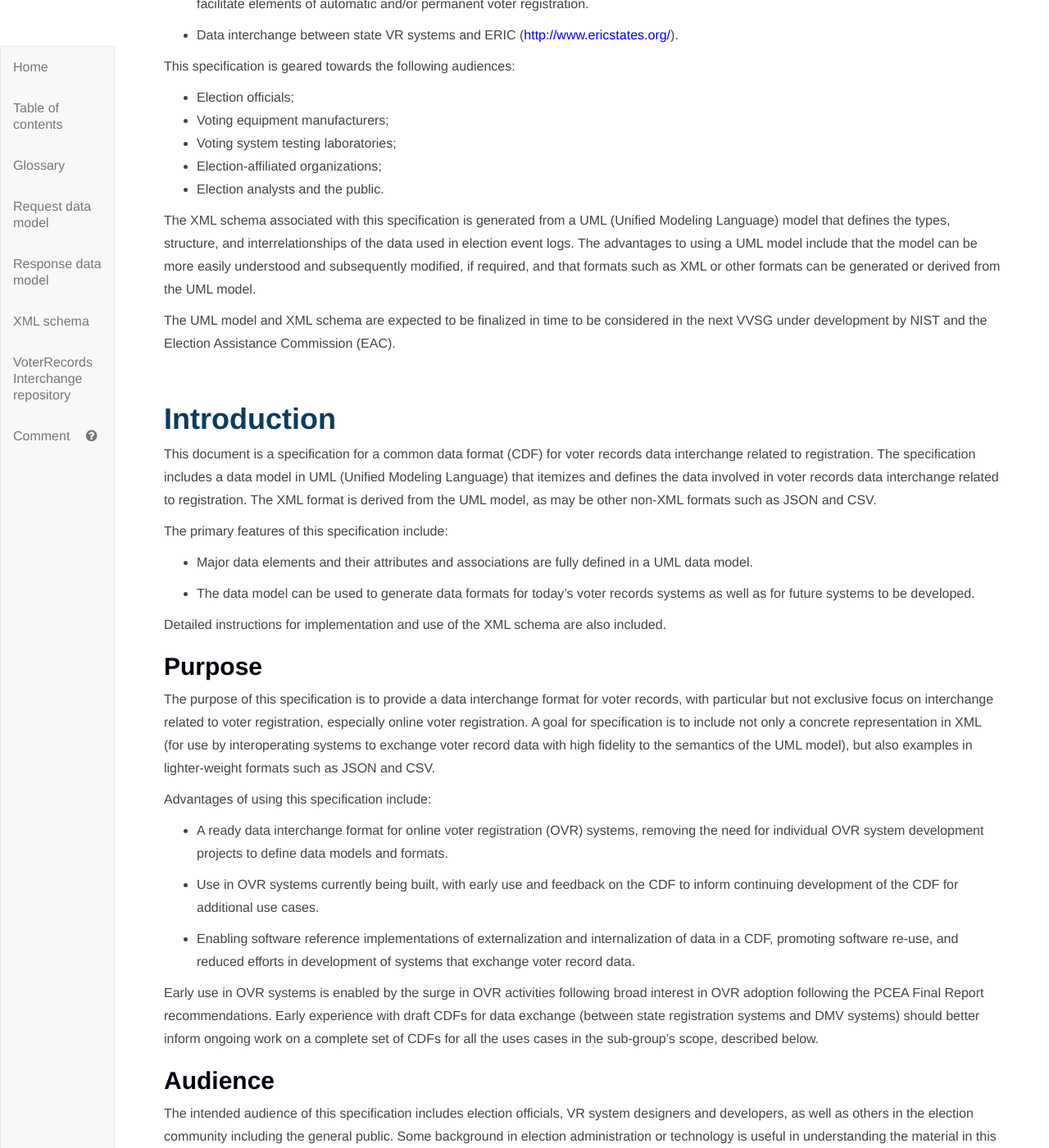
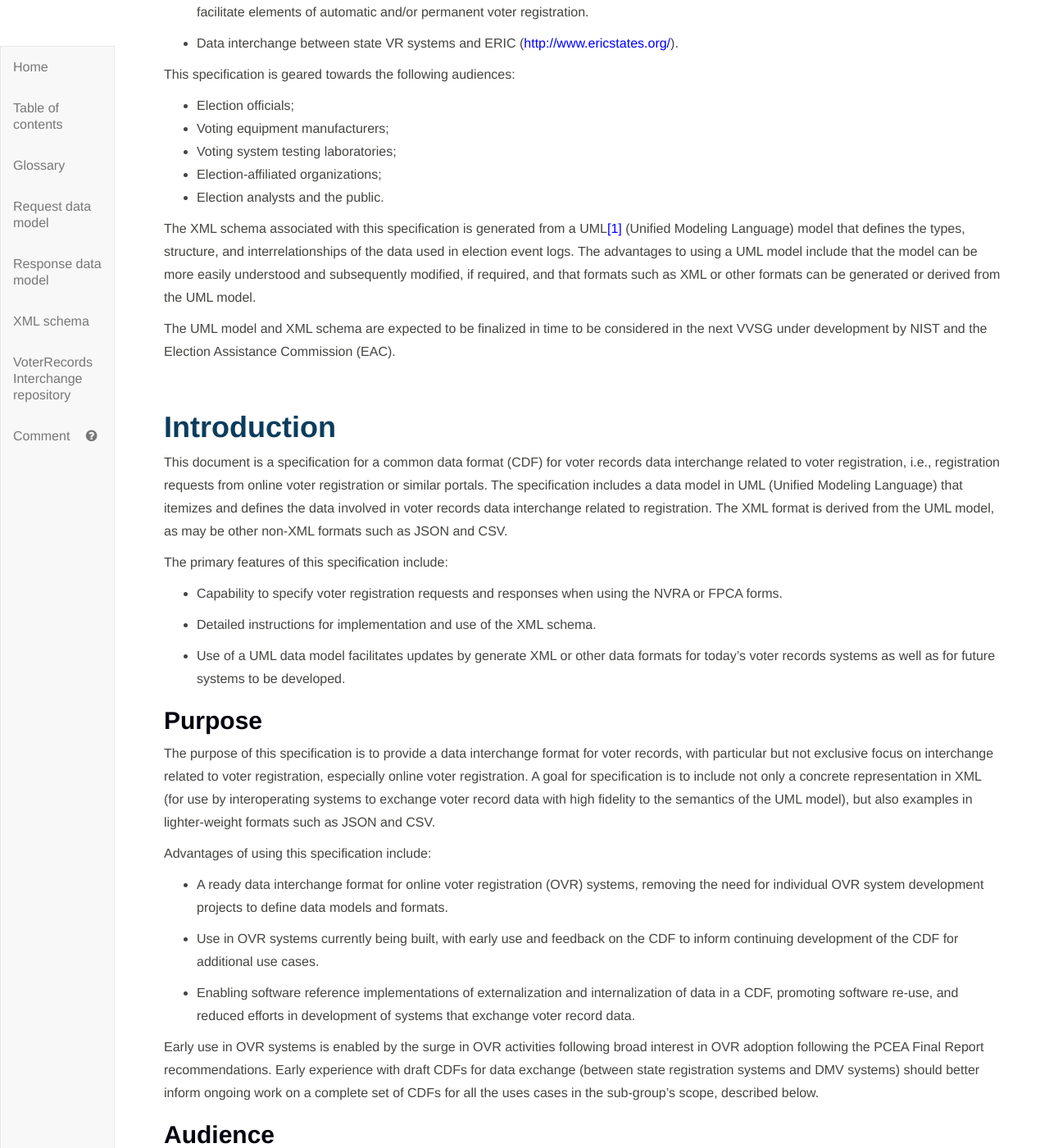
Before and after one commit to usnistgov/VoterRecordsInterchange, a Jekyll site: the page built from index-jd.md, in a window 1280 px wide and 1400 px high, scrolled down 3431 px. Shown: the whole window at 82% size. Built offline with Jekyll 4.4.1, drawn with Linux system fonts in a browser that asks for light colours; our own code applies the rules of GitHub Pages for plain Markdown files; some of the changed text lies outside the part shown.

Commit message:
added new version of documentation

```diff
--- a/index-jd.md
+++ b/index-jd.md
@@ -109,13 +109,15 @@ In addition to the above acknowledgments, the editor also gratefully acknowledge
 <br>
 
 # Executive Summary
-This is a draft specification on a common data format (CDF) for voter registration record interchanges/transactions, abbreviated as VRI - Voter Records Interchange.  It has been developed by NIST and members of the Voting Interoperability Public Working Group.  The specification currently contains a brief introduction and overview of the supported use cases, as well as a description of the UML model/XML schema.  Future sections will cover the use cases in greater detail.
-
-The VRI specification currently supports voter registration record exchanges between voter registration portals/centers and voter registration systems, using the NVRA and FPCA forms.  The specification potentially will support the following list of use cases:
+This is a draft specification on a common data format (CDF) for voter registration record interchanges/transactions, abbreviated as VRI - Voter Records Interchange.  It has been developed by NIST and members of the Voting Interoperability Public Working Group.  The specification contains an overview of the supported use cases as well as a documentation and usage of an XML schema that was generated from a UML model.
+
+The VRI specification currently supports the following list of use cases:
 
 * Digital VR applications transmitted within State OVR systems, or to state OVR systems by third party OVR systems, or by Motor Vehicle or other NVRA agencies, including digital versions of the NVRA form, the FPCA form, or state specific forms.
 
 * Similar applications for voter registration update (change of name, change of address); absentee ballot request; change of voter status, or type of requested modification already supported in NVRA form, FPCA form, or state specific forms.
+
+Future versions of this specification may include support for the following use cases:
 
 * Subsets of such digital applications used for 3rd-party registrars to transfer users and user data to state OVR systems, or for Motor Vehicle or other NVRA agencies to transfer customer data to state OVR systems.
 
@@ -133,22 +135,24 @@ This specification is geared towards the following audiences:
 * Election-affiliated organizations;
 * Election analysts and the public.
 
-The XML schema associated with this specification is generated from a UML (Unified Modeling Language) model that defines the types, structure, and interrelationships of the data used in election event logs. The advantages to using a UML model include that the model can be more easily understood and subsequently modified, if required, and that formats such as XML or other formats can be generated or derived from the UML model.
+The XML schema associated with this specification is generated from a UML[\[1\]](#uml) (Unified Modeling Language) model that defines the types, structure, and interrelationships of the data used in election event logs. The advantages to using a UML model include that the model can be more easily understood and subsequently modified, if required, and that formats such as XML or other formats can be generated or derived from the UML model.
 
 The UML model and XML schema are expected to be finalized in time to be considered in the next VVSG under development by NIST and the Election Assistance Commission (EAC).
 
 <br>
 
 # Introduction
-This document is a specification for a common data format (CDF) for voter records data interchange related to registration. The specification includes a data model in UML (Unified Modeling Language) that itemizes and defines the data involved in voter records data interchange related to registration. The XML format is derived from the UML model, as may be other non-XML formats such as JSON and CSV.
+This document is a specification for a common data format (CDF) for voter records data interchange related to voter registration, i.e., registration requests from online voter registration or similar portals. The specification includes a data model in UML (Unified Modeling Language) that itemizes and defines the data involved in voter records data interchange related to registration. The XML format is derived from the UML model, as may be other non-XML formats such as JSON and CSV.
 
 The primary features of this specification include:
 
-* Major data elements and their attributes and associations are fully defined in a UML data model.
-
-* The data model can be used to generate data formats for today’s voter records systems as well as for future systems to be developed.
-
-Detailed instructions for implementation and use of the XML schema are also included.
+* Capability to specify voter registration requests and responses when using the NVRA or FPCA forms.
+
+* Detailed instructions for implementation and use of the XML schema.
+
+* Use of a UML data model facilitates updates by generate XML or other data formats for today’s voter records systems as well as for future systems to be developed.
+
+
 
 ## Purpose
 The purpose of this specification is to provide a data interchange format for voter records, with particular but not exclusive focus on interchange related to voter registration, especially online voter registration. A goal for specification is to include not only a concrete representation in XML (for use by interoperating systems to exchange voter record data with high fidelity to the semantics of the UML model), but also examples in lighter-weight formats such as JSON and CSV.
@@ -1791,6 +1795,8 @@ Recommendation, November 26, 2008, [http://www.w3.org/TR/xml/](http://www.w3.org
 W3C, XML Signature Syntax and Processing (Second Edition), W3C
 Recommendation, June 10, 2008, [http://www.w3.org/TR/xmldsig-core/](http://www.w3.org/TR/xmldsig-core/).
 
+[1] UML reference
+
 <br>
 
 ## UML Class Diagrams
```
Also changed, not shown: other parts of index-jd.md (+1 -1 lines).
